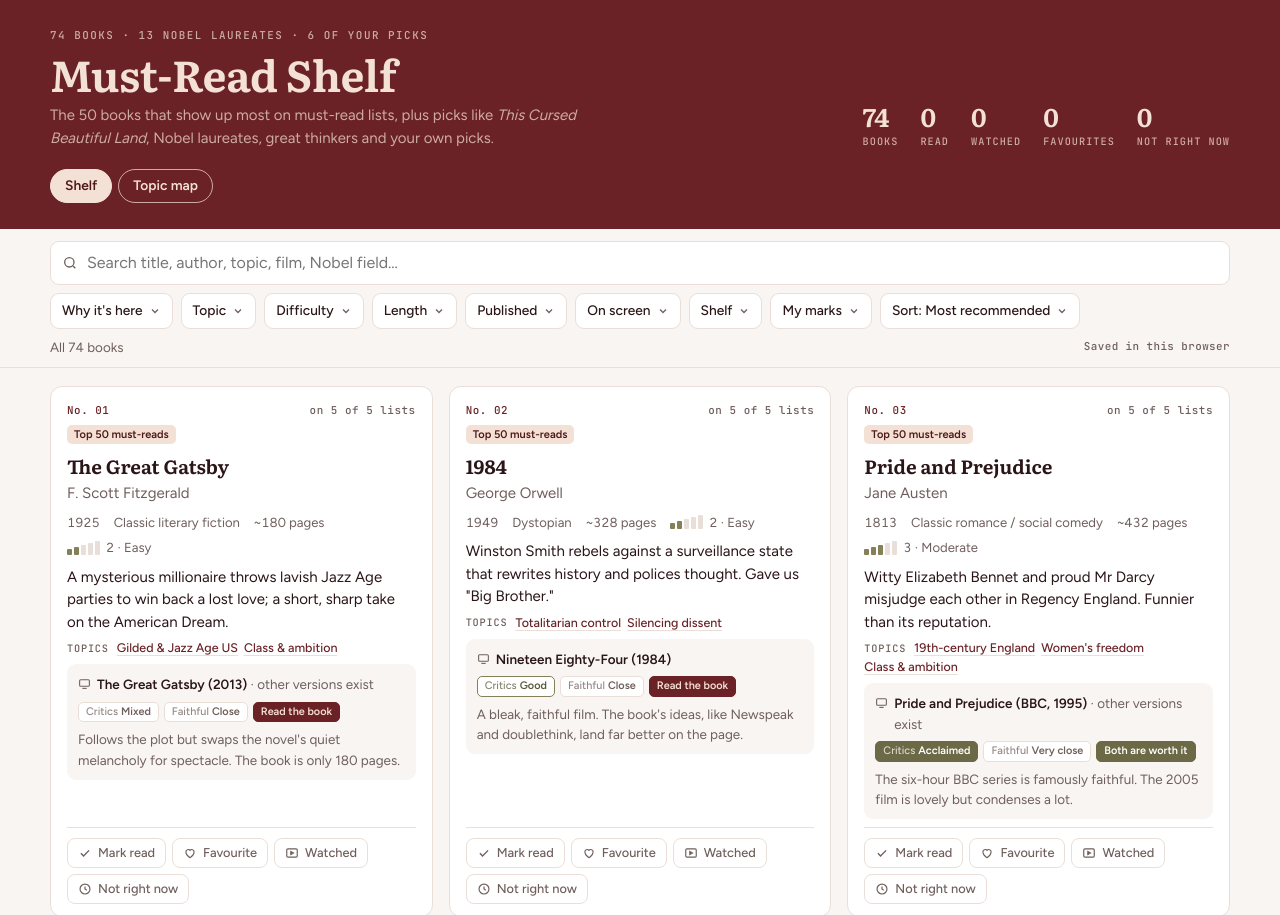
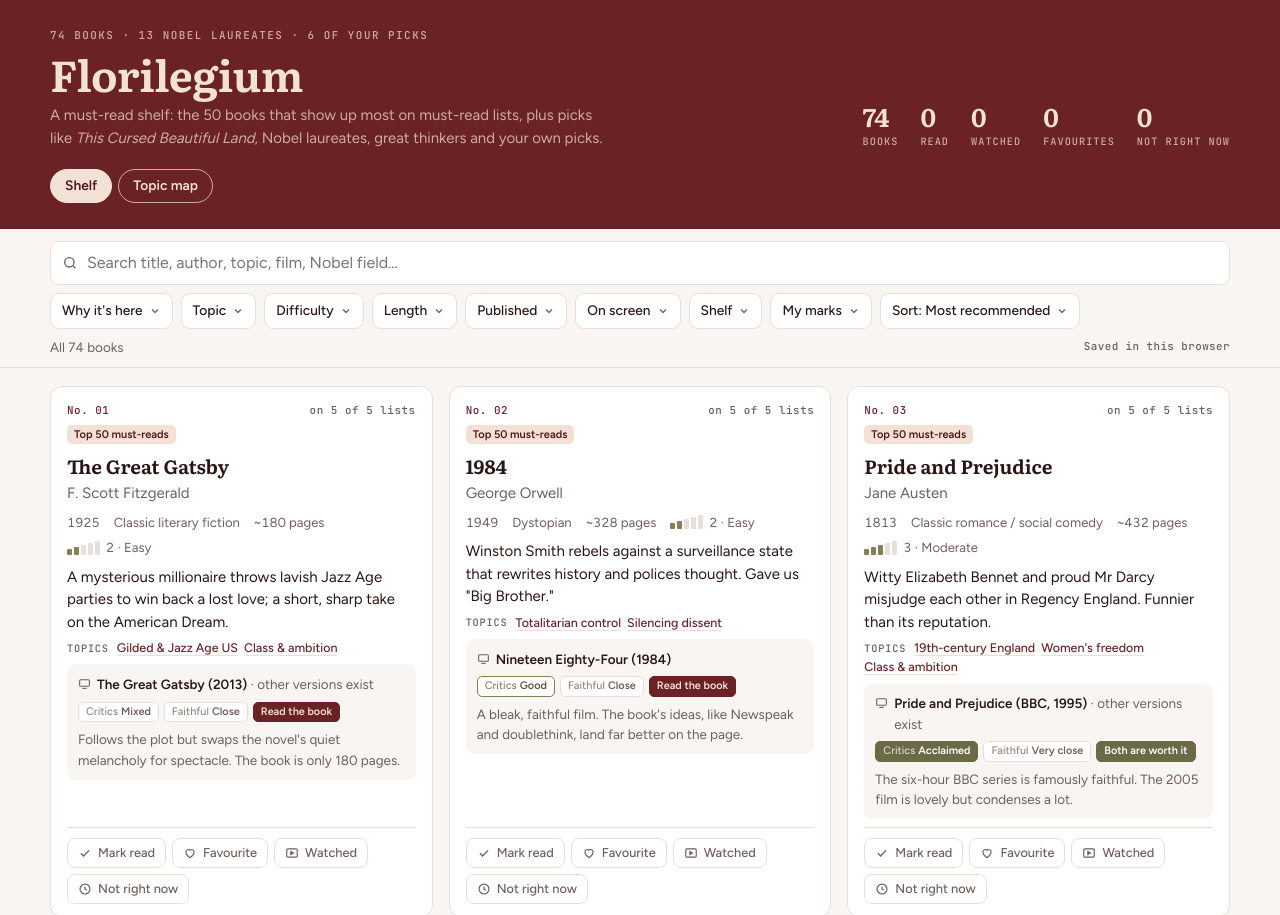
Before and after one commit to mishelly-h/florilegium, a plain HTML site: page index.html in a window 1280 px wide. Shown: the top 915 px of the page. Drawn offline with Linux system fonts and the light colour scheme.

Commit message:
Rename the page to Florilegium
Co-Authored-By: Claude Opus 5.5 <noreply@anthropic.com>
Claude-Session: https://claude.ai/code/session_01SjZx9kZ7cADu3mUe38gZzs

```diff
--- a/index.html
+++ b/index.html
@@ -4,7 +4,7 @@
 <meta charset="utf-8">
 <meta name="viewport" content="width=device-width,initial-scale=1,viewport-fit=cover">
 <style>:root{padding-top:env(safe-area-inset-top,0px);padding-bottom:env(safe-area-inset-bottom,0px)}body{margin:0}img{max-width:100%}[hidden]{display:none!important}</style>
-<title>Must-Read Shelf</title>
+<title>Florilegium</title>
 <meta name="claude:viewport-fit-sides" content="cover">
 <link rel="preconnect" href="https://fonts.googleapis.com">
 <link rel="preconnect" href="https://fonts.gstatic.com" crossorigin>
@@ -217,8 +217,8 @@ mark{background:var(--blush);color:var(--ox-deep);border-radius:2px;padding:0 1p
 <header class="band gut"><div class="inner">
     <div>
       <p class="eyebrow" id="eyebrow">68 books</p>
-      <h1>Must-Read Shelf</h1>
-      <p class="sub">The 50 books that show up most on must-read lists, plus picks like <i>This Cursed Beautiful Land</i>, Nobel laureates, great thinkers and your own picks.</p>
+      <h1>Florilegium</h1>
+      <p class="sub">A must-read shelf: the 50 books that show up most on must-read lists, plus picks like <i>This Cursed Beautiful Land</i>, Nobel laureates, great thinkers and your own picks.</p>
     </div>
     <div class="tally" aria-live="polite">
       <div><b id="t-all">68</b><span>Books</span></div>
```
Also changed, not shown: src/template.html (+3 -3 lines).
